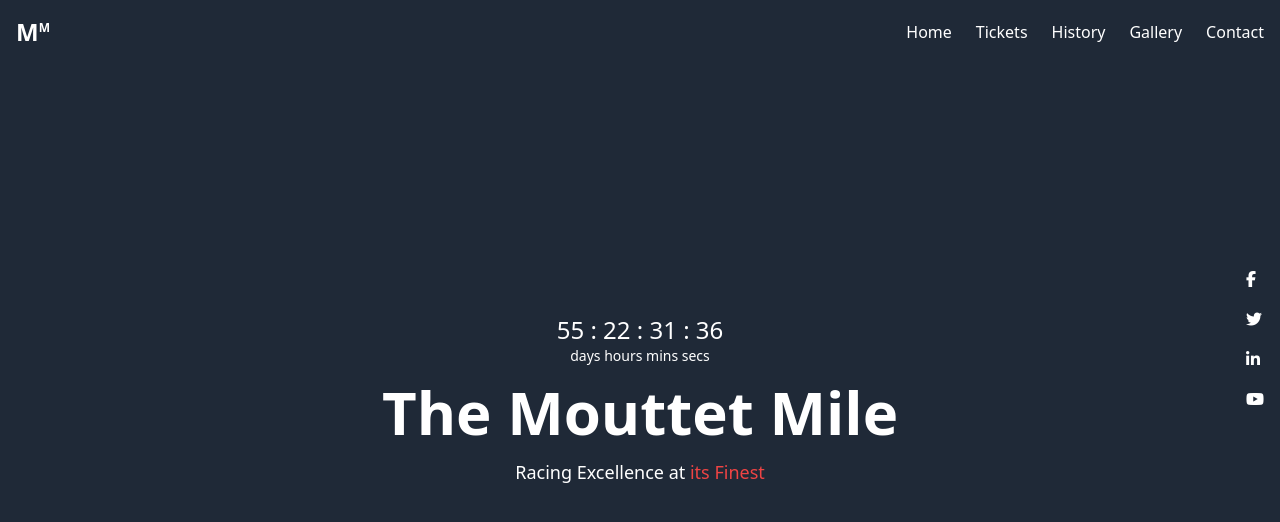
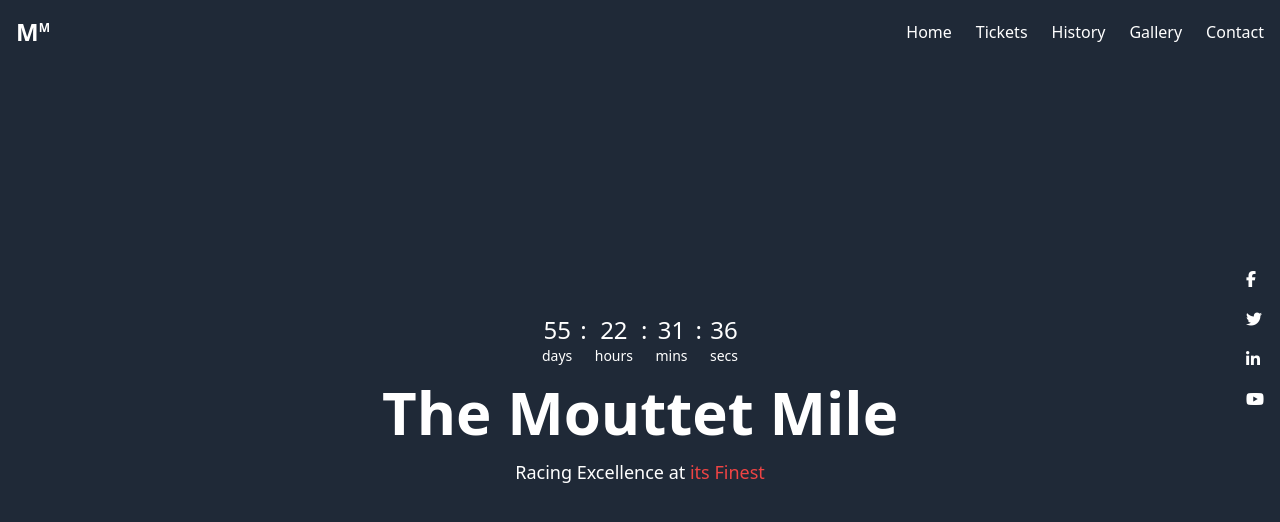
Before and after one commit to BasilBarnabyCa/svrel-moutett-mile-vite-v2, a Vue app: page / in a window 1280 px wide. Shown: the top 522 px of the page. Built offline with nearby package versions, Linux system fonts and the light colour scheme.

Commit message:
Updated countdown timer layout

```diff
--- a/src/components/HeroSection.vue
+++ b/src/components/HeroSection.vue
@@ -2,10 +2,26 @@
 	<section class="relative h-screen flex items-center justify-center bg-gray-800 text-white">
 		<div class="text-center">
 			<!-- Countdown Timer -->
-			<div class="text-lg md:text-2xl font-light mb-4">
-				<p>{{ formatTime(days) }} : {{ formatTime(hours) }} : {{ formatTime(minutes) }} : {{ formatTime(seconds)
-					}}</p>
-				<p class="text-xs md:text-sm">days hours mins secs</p>
+			<div class="flex justify-center space-x-2 mb-4">
+				<div class="text-center">
+					<p class="text-lg md:text-2xl font-light">{{ formatTime(days) }}</p>
+					<p class="text-xs md:text-sm">days</p>
+				</div>
+				<span class="text-lg md:text-2xl font-light">:</span>
+				<div class="text-center">
+					<p class="text-lg md:text-2xl font-light">{{ formatTime(hours) }}</p>
+					<p class="text-xs md:text-sm">hours</p>
+				</div>
+				<span class="text-lg md:text-2xl font-light">:</span>
+				<div class="text-center">
+					<p class="text-lg md:text-2xl font-light">{{ formatTime(minutes) }}</p>
+					<p class="text-xs md:text-sm">mins</p>
+				</div>
+				<span class="text-lg md:text-2xl font-light">:</span>
+				<div class="text-center">
+					<p class="text-lg md:text-2xl font-light">{{ formatTime(seconds) }}</p>
+					<p class="text-xs md:text-sm">secs</p>
+				</div>
 			</div>
 
 			<h1 class="text-4xl md:text-6xl font-bold">The Mouttet Mile</h1>
```
